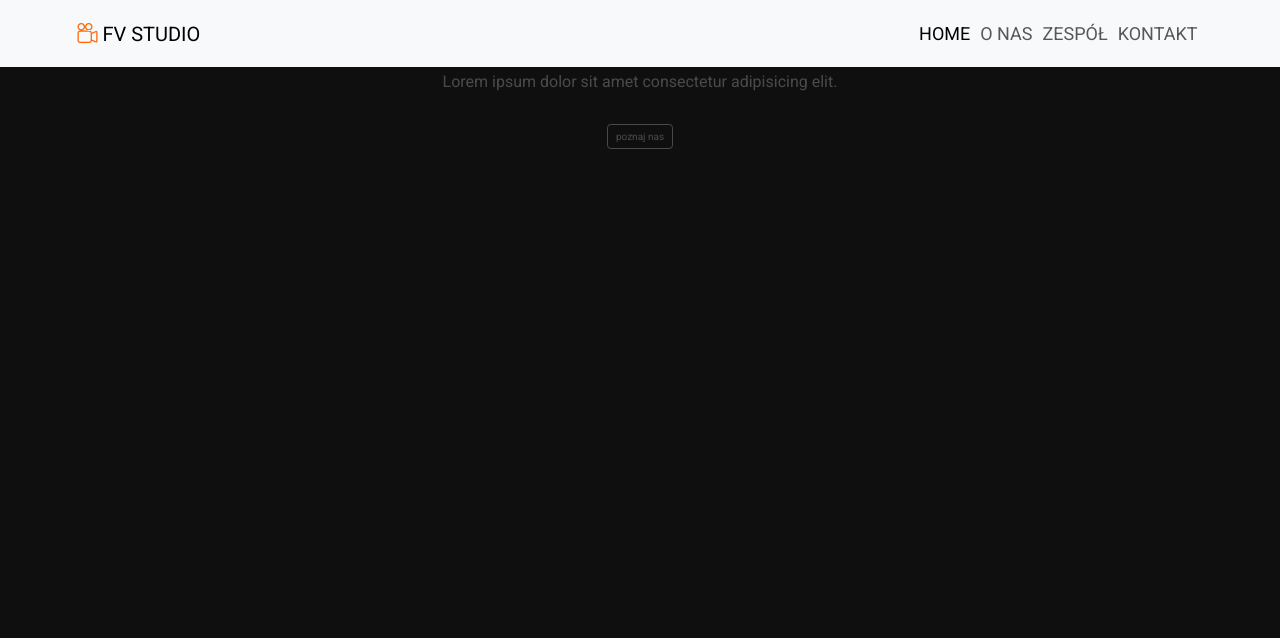
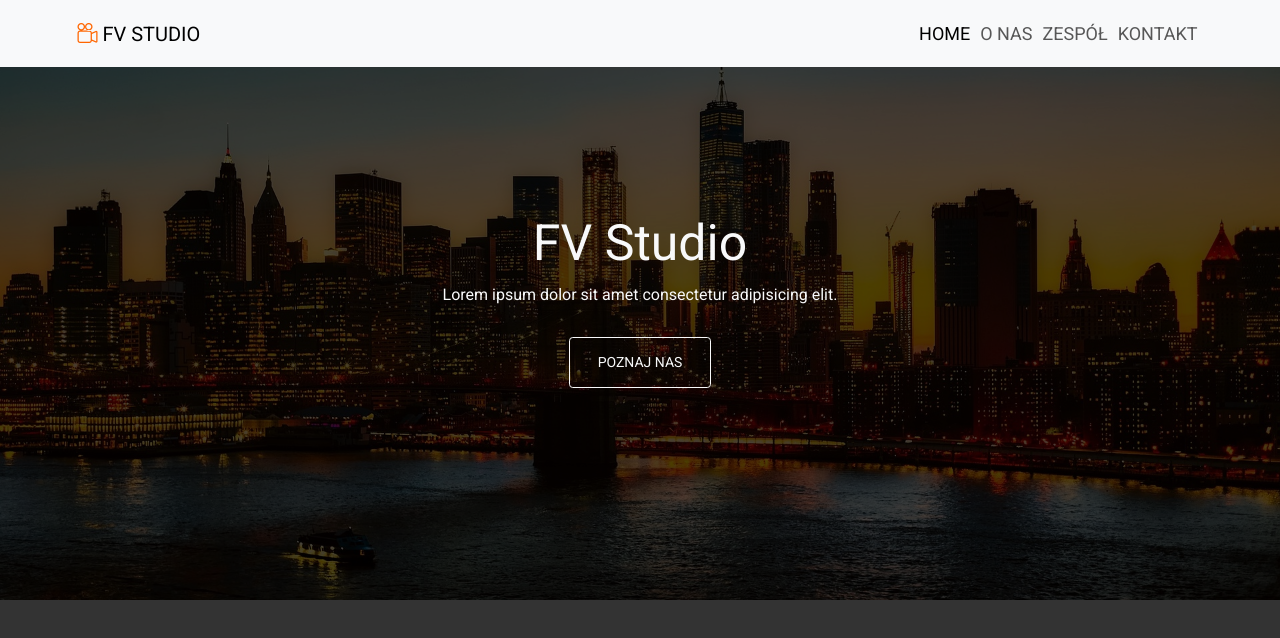
Before and after one commit to DetailingCode/Bootstrap_website2, a plain HTML site: page index.html in a window 1280 px wide. Drawn offline with nearby package versions, Linux system fonts and the light colour scheme.

Commit message:
home section finished

```diff
--- a/index.html
+++ b/index.html
@@ -88,7 +88,7 @@
 			</div>
 		</nav>
 
-<section id="home" class="home"></section>
+<section id="home" class="home">
 
 <div class="container h-100 d-flex flex-column justify-content-center align-items-center text-light text-center">
   <p class="display-1">FV Studio</p>
@@ -99,7 +99,7 @@
 
 
 </div>
-
+</section>
 
 		<script
 			src="https://cdn.jsdelivr.net/npm/bootstrap@5.3.2/dist/js/bootstrap.bundle.min.js"
--- a/scss/main.scss
+++ b/scss/main.scss
@@ -22,6 +22,7 @@ body {
 	background-color: rgba(0, 0, 0, 0.7);
 	width: 100%;
 	height: 100%;
+	z-index: -1;
 }
 
 .orange-color {
@@ -43,3 +44,20 @@ body {
 .navbar-toggler{
 	padding: 1em 2em;
 }
+
+// ========= HOME SECTION ===========\
+
+.home{
+	position: relative;
+	height: 60rem;
+	background-image: url(../img/main-new_york.jpg);
+	background-position:center;
+	background-repeat: no-repeat;
+	background-size: cover;
+	z-index: 0;
+	.btn{
+		text-transform: uppercase;
+		padding: 1em 2em;
+		font-size: 1.4rem;
+	}
+}
```
Also changed, not shown: css/main.css, 1 other file.
